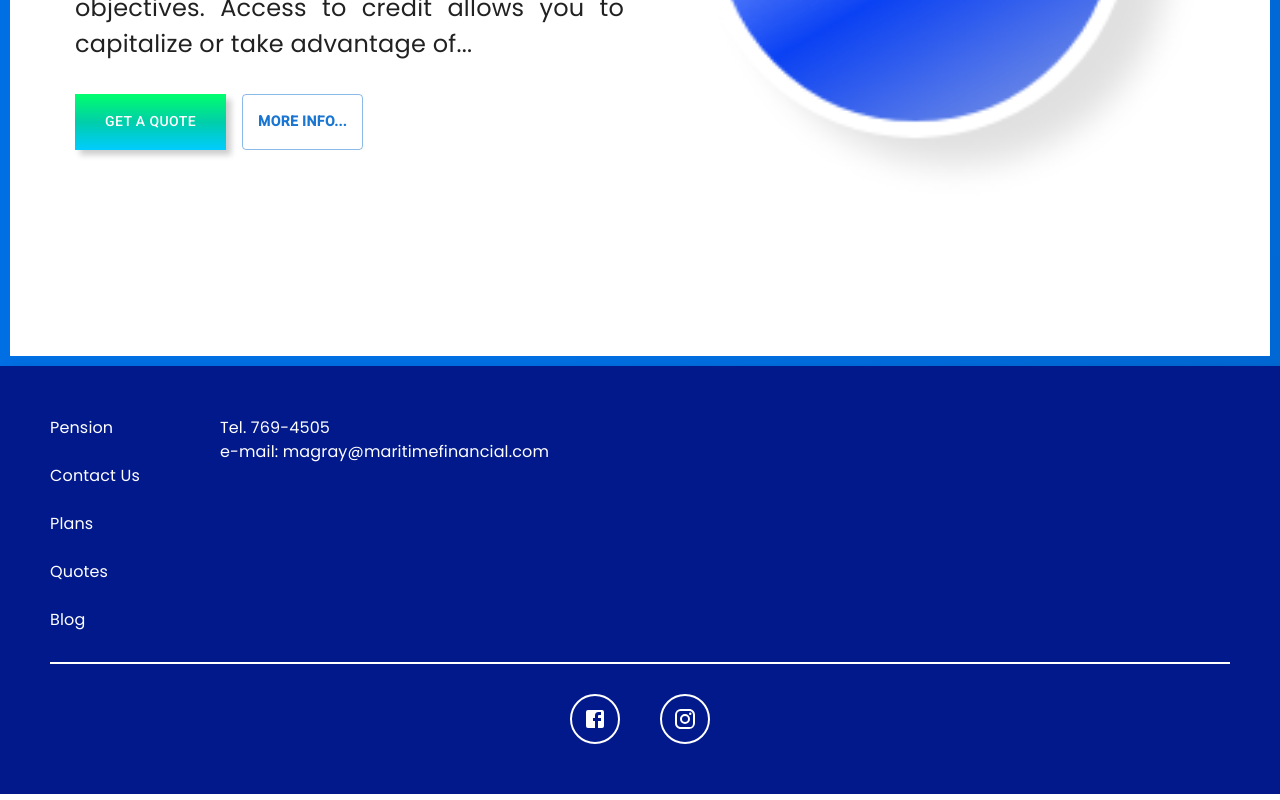
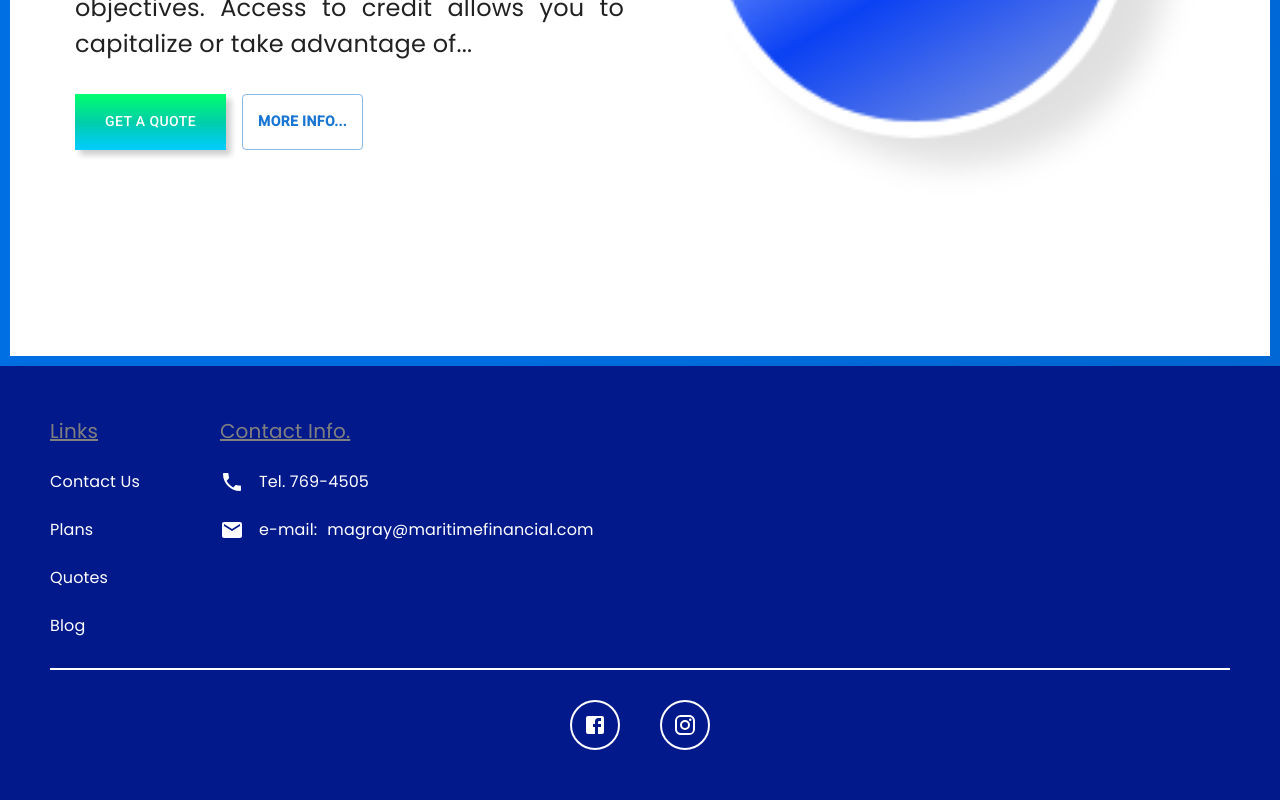
Before and after one commit to JonG-exe/supernova-app, a Next.js app: page /plans in a window 1280 px wide. Shown: the part 3734-4534 px from the top of the page. Built offline with nearby package versions, Linux system fonts and the light colour scheme.

Commit message:
Improved the footer

```diff
--- a/components/Footer.js
+++ b/components/Footer.js
@@ -3,6 +3,8 @@ import { Stack, Paper, Typography, Box } from "@mui/material"
 import FacebookIcon from '@mui/icons-material/Facebook';
 import InstagramIcon from '@mui/icons-material/Instagram';
 import Link from "next/link"
+import LocalPhoneIcon from '@mui/icons-material/LocalPhone';
+import EmailIcon from '@mui/icons-material/Email';
 
 const Footer = () => {
   return (
@@ -32,20 +34,32 @@ const Footer = () => {
                     justifyContent={{xs: "space-between", sm: "flex"}}
                     spacing={{ xs: 3 }}
                 >
-                    <Link href="/pension">Pension</Link>
+                    <Typography fontSize="1.25em" color="grey" sx={{textDecoration: "underline"}} textAlign={{xs: "center", sm: "start"}}>Links</Typography>
                     <Link href="/contact">Contact Us</Link>
                     <Link href="/plans">Plans</Link>
                     <Link href="/quote">Quotes</Link>
-                    <Link href="/blog">Blog</Link>
+                    <Link href="/blogs">Blog</Link>
                 </Stack>
 
                 <Stack
                     ml={{xs: "0px", sm: "10px"}}
                     textAlign={{xs: "center", sm: "start"}}
+                    spacing={"24px"}
                 >
-                    <Typography variant="paragraph">Tel. 769-4505</Typography>
+                    <Typography fontSize="1.25em" color="grey" sx={{textDecoration: "underline"}} textAlign={{xs: "center", sm: "start"}}>Contact Info.</Typography>
 
-                    <Typography variant="paragraph">e-mail: magray@maritimefinancial.com</Typography>
+                    <Stack direction="row" justifyContent={{xs: "center", sm: "flex-start"}}>
+                        <LocalPhoneIcon sx={{marginRight: "15px"}}/>
+                        <Typography variant="paragraph">Tel. 769-4505</Typography>
+                    </Stack>
+
+                    <Stack direction={{xs: "column", sm: "row"}} alignItems={{xs: "center", sm: "flex-start"}} justifyContent={"center"}>
+                        <Typography minWidth="max-content" variant="paragraph" display="flex" alignItems="center" >
+                            <EmailIcon sx={{marginRight: "15px"}}/>e-mail:
+                        </Typography>
+                        <Typography variant="paragraph" ml="10px">magray@maritimefinancial.com</Typography>
+                    </Stack>
+
                 </Stack>
 
             </Stack>
--- a/pages/plans.js
+++ b/pages/plans.js
@@ -63,7 +63,7 @@ export default function muiPolicies () {
                 img={InvestmentsIcon}
                 title={"Financing"}
                 description={"The secret to expanding the ‘borders of your habitation’, living a bigger, fuller life is your ability to access the tools to achieve your objectives. Access to credit allows you to capitalize or take advantage of..."}
-                moreInfo={"/blogs/triflex-life-insurance-investment"}
+                moreInfo={"/blogs/financing"}
             />
 
             {/* <Plan
```
